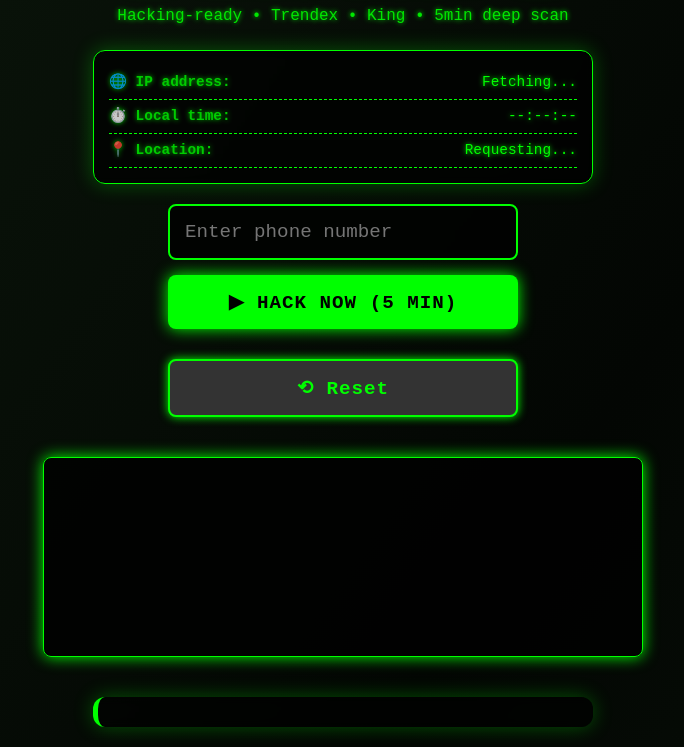
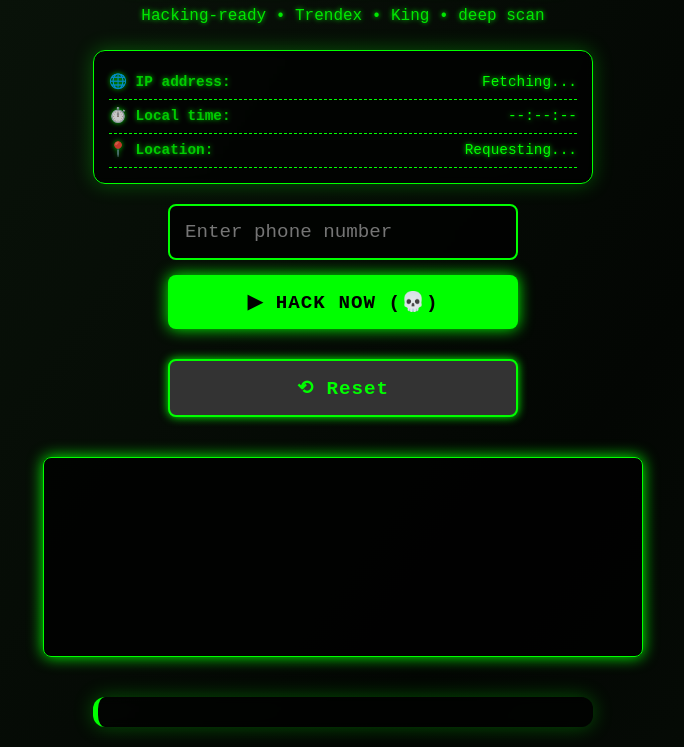
Before and after one commit to trendex2030/hacker, a website: page index.html in a window 1280 px wide. Shown: the part 82-829 px from the top of the page, without its empty margins (297-981 px from the left). Drawn offline with Linux system fonts and the light colour scheme.

Commit message:
Update index.html

```diff
--- a/index.html
+++ b/index.html
@@ -211,7 +211,7 @@
 <body>
 
     <h1 id="mainTitle">⚠ HACK SMART ⚠</h1>
-    <p>Hacking-ready • Trendex • King • 5min deep scan</p>
+    <p>Hacking-ready • Trendex • King •  deep scan</p>
 
     <div id="infoPanel">
         <div class="info-item">
@@ -230,7 +230,7 @@
 
     <input type="text" id="phone" placeholder="Enter phone number" inputmode="numeric">
 
-    <button onclick="startSimulation()" id="startBtn">▶ HACK NOW (5 MIN)</button>
+    <button onclick="startSimulation()" id="startBtn">▶ HACK NOW (💀)</button>
     <button onclick="resetSimulation()" class="reset-btn" id="resetBtn">⟲ Reset</button>
 
     <div id="progressContainer">
```
